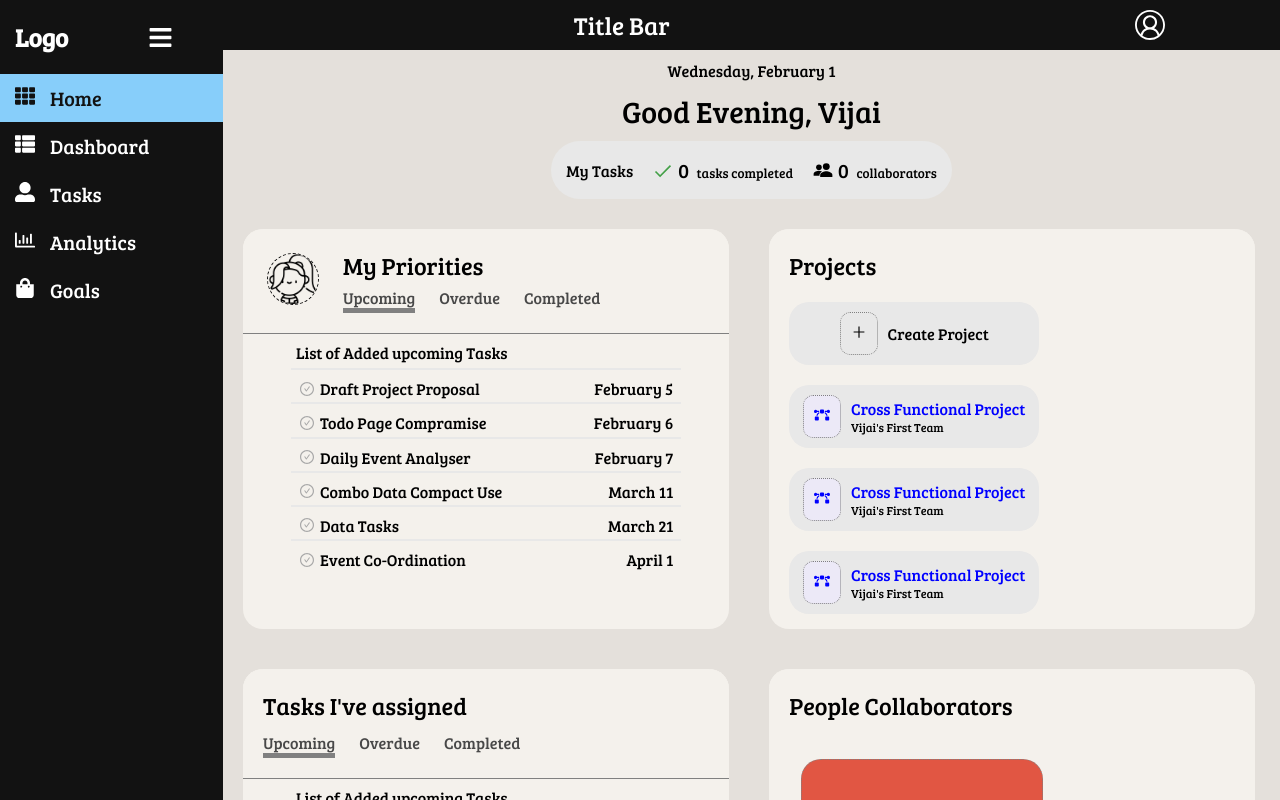
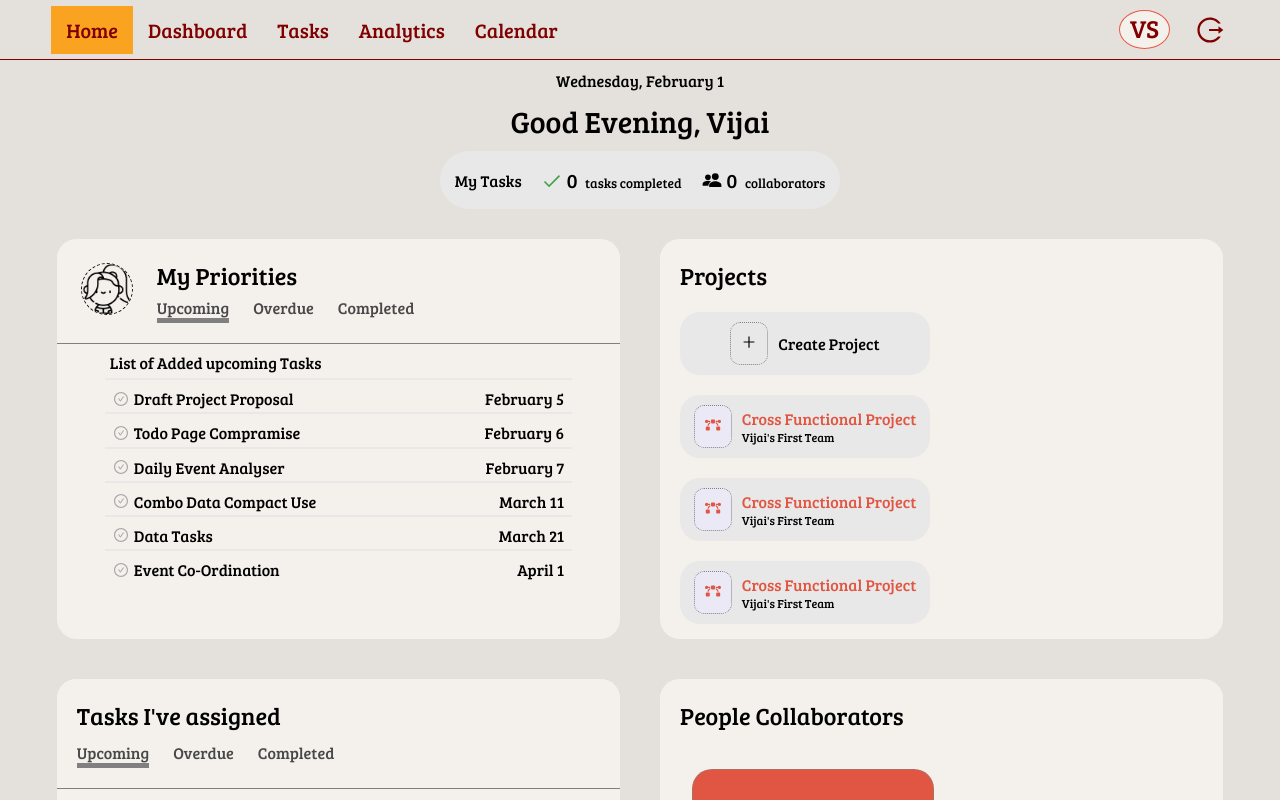
Before and after one commit to ks-vijai/Todo-Planner, a React (Create React App) app: page / in a window 1280 px wide. Shown: the top 800 px of the page. Built offline with nearby package versions, Linux system fonts and the light colour scheme.

Commit message:
refactor: nav-bar: change sidebar to title bar
Signed-off-by: ks-vijai <vijaiks.19cse@kongu.edu>

```diff
--- a/src/components/AnimatedRoutes.js
+++ b/src/components/AnimatedRoutes.js
@@ -1,7 +1,7 @@
 import React from "react";
 import Analytics from "../pages/Analytics";
 import Dashboard from "../pages/Dashboard";
-import Goalspage from "../pages/Goalspage";
+import CalendarPage from "../pages/Calendarpage";
 import Homepage from "../pages/Homepage";
 import Taskspage from "../pages/Taskspage";
 import { Routes, Route, useLocation } from "react-router-dom";
@@ -15,7 +15,7 @@ function AnimatedRoutes() {
       <Routes location={location} key={location.pathname}>
         <Route path="/" element={<Homepage />} />
         <Route path="/analytics" element={<Analytics />} />
-        <Route path="/goals" element={<Goalspage />} />
+        <Route path="/calendar" element={<CalendarPage />} />
         <Route path="/tasks" element={<Taskspage />} />
         <Route path="/dashboard" element={<Dashboard />} />
       </Routes>
--- a/src/components/Sidebar.js
+++ b/src/components/Sidebar.js
@@ -1,24 +1,10 @@
 import React, { useState, useEffect } from "react";
-import {
-  FaTh,
-  FaRegChartBar,
-  FaThList,
-  FaUserAlt,
-  FaShoppingBag,
-  FaBars,
-} from "react-icons/fa";
-import { VscAccount } from "react-icons/vsc";
-import { NavLink, useNavigate } from "react-router-dom";
+import { NavLink } from "react-router-dom";
 import ProfileCard from "./ProfileCard";
+import { AiOutlineLogout } from "react-icons/ai";
 
 function Sidebar({ children }) {
-  const [isOpen, setIsOpen] = useState(true);
   const [showCard, setShowCard] = useState(false);
-  const navigate = useNavigate();
-  const toggle = () => setIsOpen(!isOpen);
-  const routeToHome = () => {
-    navigate("/");
-  };
 
   useEffect(() => {
     const concernedElement = document.querySelector(".user-account");
@@ -35,44 +21,30 @@ function Sidebar({ children }) {
     {
       path: "/",
       name: "Home",
-      icon: <FaTh />,
     },
     {
       path: "/dashboard",
       name: "Dashboard",
-      icon: <FaThList />,
     },
     {
       path: "/tasks",
       name: "Tasks",
-      icon: <FaUserAlt />,
     },
     {
       path: "/analytics",
       name: "Analytics",
-      icon: <FaRegChartBar />,
     },
     {
-      path: "/goals",
-      name: "Goals",
-      icon: <FaShoppingBag />,
+      path: "/calendar",
+      name: "Calendar",
     },
   ];
 
   return (
-    <div className="sidebar-container">
-      <div className={isOpen ? "sidebar" : "sidebar sidebar-child"}>
-        <div className="navigation-section">
-          <h1
-            className={isOpen ? "planner-logo" : "hide-elements"}
-            onClick={routeToHome}
-          >
-            Logo
-          </h1>
-          <div className={isOpen ? "hamburger" : "hamburger move-bars"}>
-            <FaBars onClick={toggle} />
-          </div>
-        </div>
+    <div>
+      <header>
+        <div className="title-bar">
+          <div className="nav-link-items">
             {menuItems.map((item, index) => (
               <NavLink
                 to={item.path}
@@ -80,21 +52,24 @@ function Sidebar({ children }) {
                 className="nav-link"
                 activeclassname="active"
               >
-            <div className="nav-icon">{item.icon}</div>
-            <div className={isOpen ? "nav-link-text" : "hide-elements"}>
-              {item.name}
-            </div>
+                <div className="nav-link-text">{item.name}</div>
               </NavLink>
             ))}
           </div>
-      <main className="child-page">
-        <div className="title-bar">
-          <div className="planner-title">Title Bar</div>
+          <div>
             <div className="profile-icon">
-            <VscAccount className="user-account" />
+              <div className="user-account">
+                <span className="user-name">VS</span>
                 {showCard && <ProfileCard />}
               </div>
+              <div>
+                <AiOutlineLogout className="logout-button" />
               </div>
+            </div>
+          </div>
+        </div>
+      </header>
+      <main>
         <div>{children}</div>
       </main>
     </div>
--- a/src/styles/dashboard.css
+++ b/src/styles/dashboard.css
@@ -1,53 +1,12 @@
-.sidebar-container {
-  display: flex;
-}
-
-.child-page {
-  width: 100%;
-}
-
-.sidebar {
-  background: var(--primary-black);
-  color: var(--primary-white);
-  height: 100vh;
+header {
+  border-bottom: 1px solid var(--bg-maroon);
   position: sticky;
   top: 0;
-  width: 270px;
-}
-
-.sidebar-child {
-  width: 50px;
-}
-
-.navigation-section {
-  align-items: center;
-  display: flex;
-  padding: 20px 15px;
-}
-
-.planner-logo {
-  cursor: pointer;
-  display: block;
-  font-size: 25px;
-}
-
-.hide-elements {
-  display: none;
-}
-
-.hamburger {
-  cursor: pointer;
-  display: flex;
-  font-size: 25px;
-  margin-left: 80px;
-}
-
-.move-bars {
-  margin-left: 0;
+  z-index: 2;
 }
 
 .nav-link {
-  color: var(--primary-white);
+  color: var(--bg-maroon);
   display: flex;
   gap: 15px;
   padding: 10px 15px;
@@ -55,45 +14,41 @@
 }
 
 .nav-link:hover {
-  background: var(--bg-light-sky-blue);
-  color: var(--primary-black);
+  background: var(--bg-dark-yellow);
   transition: all 0.5s;
 }
 
-.active {
-  background: var(--bg-light-sky-blue);
-  color: var(--primary-black);
+.nav-link-items {
+  display: flex;
+  margin-left: 4%;
 }
 
-.nav-icon,
+.active {
+  background: var(--bg-dark-yellow);
+}
+
 .nav-link-text {
   font-size: 20px;
 }
 
-.title-bar {
-  align-items: center;
-  background: var(--primary-black);
-  display: flex;
-  justify-content: center;
-  height: 50px;
-  position: sticky;
-  top: 0;
-  width: 100%;
-  z-index: 1;
-}
-
-.planner-title {
-  color: var(--primary-white);
-  display: flex;
-  flex: 3;
-  font-size: 25px;
-  justify-content: center;
-  padding: 10px;
-}
-
 .profile-icon {
-  color: var(--primary-white);
+  color: var(--primary-black);
   display: flex;
   flex: 1;
   justify-content: center;
 }
+
+.title-bar {
+  align-items: center;
+  background: var(--bg-light-yellow);
+  display: flex;
+  justify-content: space-between;
+}
+
+.logout-button {
+  cursor: pointer;
+  color: var(--bg-maroon);
+  font-size: 30px;
+  margin-right: 40px;
+  padding: 15px 15px 10px;
+}
--- a/src/styles/homePage.css
+++ b/src/styles/homePage.css
@@ -41,8 +41,10 @@
 }
 
 .overall-task-dashboard {
+  align-items: center;
   display: flex;
   flex-wrap: wrap;
+  justify-content: center;
 }
 
 .overall-section {
@@ -51,8 +53,8 @@
   height: 25em;
   margin: 20px;
   overflow: overlay;
-  min-width: 28em;
-  width: 46%;
+  min-width: 30em;
+  width: 44%;
 }
 
 .task-section {
@@ -219,11 +221,11 @@
 }
 
 .project-name {
-  color: var(--bg-dark-blue);
+  color: var(--bg-dark-red);
 }
 
 .project-icon {
-  color: var(--bg-dark-blue);
+  color: var(--bg-dark-red);
 }
 
 .project-text {
--- a/src/styles/profileCard.css
+++ b/src/styles/profileCard.css
@@ -93,7 +93,19 @@
 }
 
 .user-account {
+  background: var(--bg-medium-yellow);
+  border: 1px solid var(--bg-medium-red);
+  border-radius: 50%;
+  color: var(--bg-maroon);
   cursor: pointer;
-  font-size: 30px;
+  font-size: 15px;
+  margin: 10px;
   position: relative;
 }
+
+.user-name {
+  align-items: center;
+  font-size: 25px;
+  padding: 10px;
+  text-align: center;
+}
--- a/src/styles/vars.css
+++ b/src/styles/vars.css
@@ -4,6 +4,7 @@
 
   --bg-light-yellow: #e4e0db;
   --bg-medium-yellow: #f4f1ec;
+  --bg-maroon: #800000;
   --bg-dark-yellow: #f9a320;
   --bg-dark-red: #e15643;
   --bg-medium-red: #ea5945;
```
Also changed, not shown: src/pages/Calendarpage.js (renamed from src/pages/Goalspage.js). Lines whose indentation alone changed are shown as unchanged.
